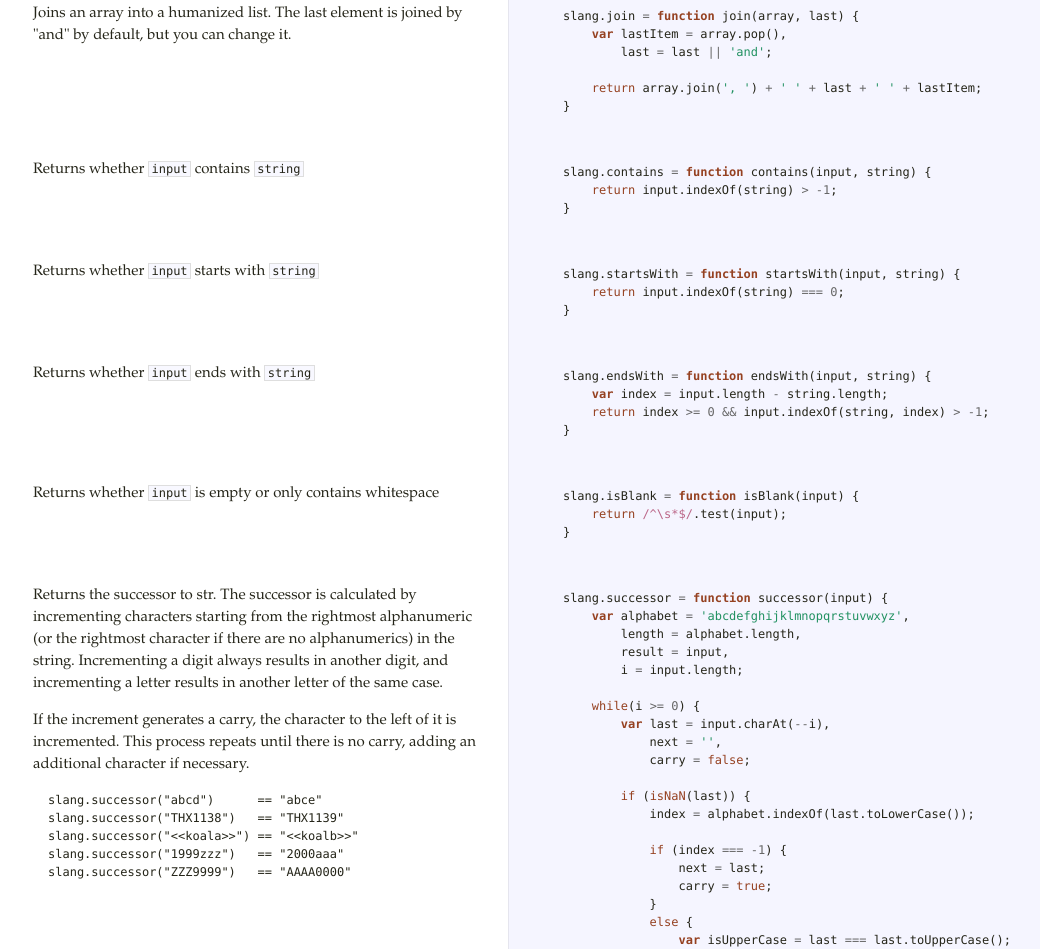
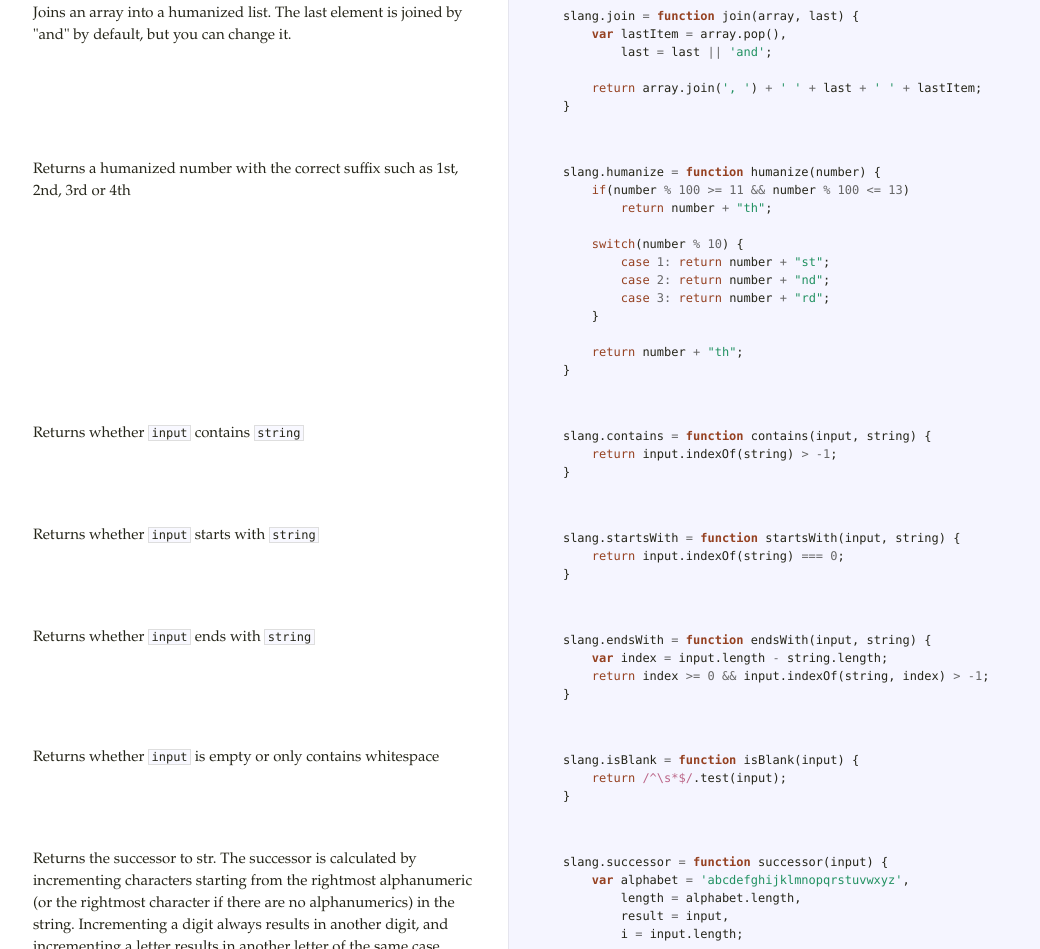
Before and after one commit to devongovett/slang, a website: page index.html in a window 1280 px wide. Shown: the part 2441-3390 px from the top of the page, without its empty margins (17-1057 px from the left). Drawn offline with Linux system fonts and the light colour scheme.

Commit message:
Add slang.humanize. Turns numbers into properly suffixed strings such as 1st, 2nd and 104th.

```diff
--- a/index.html
+++ b/index.html
@@ -77,20 +77,33 @@ by "and" by default, but you can change it.</p>             </td>             <t
 
         <span class="k">return</span> <span class="nx">array</span><span class="p">.</span><span class="nx">join</span><span class="p">(</span><span class="s1">&#39;, &#39;</span><span class="p">)</span> <span class="o">+</span> <span class="s1">&#39; &#39;</span> <span class="o">+</span> <span class="nx">last</span> <span class="o">+</span> <span class="s1">&#39; &#39;</span> <span class="o">+</span> <span class="nx">lastItem</span><span class="p">;</span>
     <span class="p">}</span>
-    </pre></div>             </td>           </tr>                               <tr id="section-25">             <td class="docs">               <div class="pilwrap">                 <a class="pilcrow" href="#section-25">&#182;</a>               </div>               <p>Returns whether <code>input</code> contains <code>string</code></p>             </td>             <td class="code">               <div class="highlight"><pre>    <span class="nx">slang</span><span class="p">.</span><span class="nx">contains</span> <span class="o">=</span> <span class="kd">function</span> <span class="nx">contains</span><span class="p">(</span><span class="nx">input</span><span class="p">,</span> <span class="nx">string</span><span class="p">)</span> <span class="p">{</span>
+    </pre></div>             </td>           </tr>                               <tr id="section-25">             <td class="docs">               <div class="pilwrap">                 <a class="pilcrow" href="#section-25">&#182;</a>               </div>               <p>Returns a humanized number with the correct suffix
+such as 1st, 2nd, 3rd or 4th</p>             </td>             <td class="code">               <div class="highlight"><pre>    <span class="nx">slang</span><span class="p">.</span><span class="nx">humanize</span> <span class="o">=</span> <span class="kd">function</span> <span class="nx">humanize</span><span class="p">(</span><span class="nx">number</span><span class="p">)</span> <span class="p">{</span>
+        <span class="k">if</span><span class="p">(</span><span class="nx">number</span> <span class="o">%</span> <span class="mi">100</span> <span class="o">&gt;=</span> <span class="mi">11</span> <span class="o">&amp;&amp;</span> <span class="nx">number</span> <span class="o">%</span> <span class="mi">100</span> <span class="o">&lt;=</span> <span class="mi">13</span><span class="p">)</span>
+            <span class="k">return</span> <span class="nx">number</span> <span class="o">+</span> <span class="s2">&quot;th&quot;</span><span class="p">;</span>
+
+        <span class="k">switch</span><span class="p">(</span><span class="nx">number</span> <span class="o">%</span> <span class="mi">10</span><span class="p">)</span> <span class="p">{</span>
+            <span class="k">case</span> <span class="mi">1</span><span class="o">:</span> <span class="k">return</span> <span class="nx">number</span> <span class="o">+</span> <span class="s2">&quot;st&quot;</span><span class="p">;</span>
+            <span class="k">case</span> <span class="mi">2</span><span class="o">:</span> <span class="k">return</span> <span class="nx">number</span> <span class="o">+</span> <span class="s2">&quot;nd&quot;</span><span class="p">;</span>
+            <span class="k">case</span> <span class="mi">3</span><span class="o">:</span> <span class="k">return</span> <span class="nx">number</span> <span class="o">+</span> <span class="s2">&quot;rd&quot;</span><span class="p">;</span>
+        <span class="p">}</span>
+
+        <span class="k">return</span> <span class="nx">number</span> <span class="o">+</span> <span class="s2">&quot;th&quot;</span><span class="p">;</span>
+    <span class="p">}</span>
+    </pre></div>             </td>           </tr>                               <tr id="section-26">             <td class="docs">               <div class="pilwrap">                 <a class="pilcrow" href="#section-26">&#182;</a>               </div>               <p>Returns whether <code>input</code> contains <code>string</code></p>             </td>             <td class="code">               <div class="highlight"><pre>    <span class="nx">slang</span><span class="p">.</span><span class="nx">contains</span> <span class="o">=</span> <span class="kd">function</span> <span class="nx">contains</span><span class="p">(</span><span class="nx">input</span><span class="p">,</span> <span class="nx">string</span><span class="p">)</span> <span class="p">{</span>
         <span class="k">return</span> <span class="nx">input</span><span class="p">.</span><span class="nx">indexOf</span><span class="p">(</span><span class="nx">string</span><span class="p">)</span> <span class="o">&gt;</span> <span class="o">-</span><span class="mi">1</span><span class="p">;</span>
     <span class="p">}</span>
-    </pre></div>             </td>           </tr>                               <tr id="section-26">             <td class="docs">               <div class="pilwrap">                 <a class="pilcrow" href="#section-26">&#182;</a>               </div>               <p>Returns whether <code>input</code> starts with <code>string</code></p>             </td>             <td class="code">               <div class="highlight"><pre>    <span class="nx">slang</span><span class="p">.</span><span class="nx">startsWith</span> <span class="o">=</span> <span class="kd">function</span> <span class="nx">startsWith</span><span class="p">(</span><span class="nx">input</span><span class="p">,</span> <span class="nx">string</span><span class="p">)</span> <span class="p">{</span>
+    </pre></div>             </td>           </tr>                               <tr id="section-27">             <td class="docs">               <div class="pilwrap">                 <a class="pilcrow" href="#section-27">&#182;</a>               </div>               <p>Returns whether <code>input</code> starts with <code>string</code></p>             </td>             <td class="code">               <div class="highlight"><pre>    <span class="nx">slang</span><span class="p">.</span><span class="nx">startsWith</span> <span class="o">=</span> <span class="kd">function</span> <span class="nx">startsWith</span><span class="p">(</span><span class="nx">input</span><span class="p">,</span> <span class="nx">string</span><span class="p">)</span> <span class="p">{</span>
         <span class="k">return</span> <span class="nx">input</span><span class="p">.</span><span class="nx">indexOf</span><span class="p">(</span><span class="nx">string</span><span class="p">)</span> <span class="o">===</span> <span class="mi">0</span><span class="p">;</span>
     <span class="p">}</span>
-    </pre></div>             </td>           </tr>                               <tr id="section-27">             <td class="docs">               <div class="pilwrap">                 <a class="pilcrow" href="#section-27">&#182;</a>               </div>               <p>Returns whether <code>input</code> ends with <code>string</code></p>             </td>             <td class="code">               <div class="highlight"><pre>    <span class="nx">slang</span><span class="p">.</span><span class="nx">endsWith</span> <span class="o">=</span> <span class="kd">function</span> <span class="nx">endsWith</span><span class="p">(</span><span class="nx">input</span><span class="p">,</span> <span class="nx">string</span><span class="p">)</span> <span class="p">{</span>
+    </pre></div>             </td>           </tr>                               <tr id="section-28">             <td class="docs">               <div class="pilwrap">                 <a class="pilcrow" href="#section-28">&#182;</a>               </div>               <p>Returns whether <code>input</code> ends with <code>string</code></p>             </td>             <td class="code">               <div class="highlight"><pre>    <span class="nx">slang</span><span class="p">.</span><span class="nx">endsWith</span> <span class="o">=</span> <span class="kd">function</span> <span class="nx">endsWith</span><span class="p">(</span><span class="nx">input</span><span class="p">,</span> <span class="nx">string</span><span class="p">)</span> <span class="p">{</span>
         <span class="kd">var</span> <span class="nx">index</span> <span class="o">=</span> <span class="nx">input</span><span class="p">.</span><span class="nx">length</span> <span class="o">-</span> <span class="nx">string</span><span class="p">.</span><span class="nx">length</span><span class="p">;</span>
         <span class="k">return</span> <span class="nx">index</span> <span class="o">&gt;=</span> <span class="mi">0</span> <span class="o">&amp;&amp;</span> <span class="nx">input</span><span class="p">.</span><span class="nx">indexOf</span><span class="p">(</span><span class="nx">string</span><span class="p">,</span> <span class="nx">index</span><span class="p">)</span> <span class="o">&gt;</span> <span class="o">-</span><span class="mi">1</span><span class="p">;</span>
     <span class="p">}</span>
-    </pre></div>             </td>           </tr>                               <tr id="section-28">             <td class="docs">               <div class="pilwrap">                 <a class="pilcrow" href="#section-28">&#182;</a>               </div>               <p>Returns whether <code>input</code> is empty or only contains whitespace</p>             </td>             <td class="code">               <div class="highlight"><pre>    <span class="nx">slang</span><span class="p">.</span><span class="nx">isBlank</span> <span class="o">=</span> <span class="kd">function</span> <span class="nx">isBlank</span><span class="p">(</span><span class="nx">input</span><span class="p">)</span> <span class="p">{</span>
+    </pre></div>             </td>           </tr>                               <tr id="section-29">             <td class="docs">               <div class="pilwrap">                 <a class="pilcrow" href="#section-29">&#182;</a>               </div>               <p>Returns whether <code>input</code> is empty or only contains whitespace</p>             </td>             <td class="code">               <div class="highlight"><pre>    <span class="nx">slang</span><span class="p">.</span><span class="nx">isBlank</span> <span class="o">=</span> <span class="kd">function</span> <span class="nx">isBlank</span><span class="p">(</span><span class="nx">input</span><span class="p">)</span> <span class="p">{</span>
         <span class="k">return</span> <span class="sr">/^\s*$/</span><span class="p">.</span><span class="nx">test</span><span class="p">(</span><span class="nx">input</span><span class="p">);</span>
     <span class="p">}</span>
-    </pre></div>             </td>           </tr>                               <tr id="section-29">             <td class="docs">               <div class="pilwrap">                 <a class="pilcrow" href="#section-29">&#182;</a>               </div>               <p>Returns the successor to str. The successor is calculated by incrementing characters starting
+    </pre></div>             </td>           </tr>                               <tr id="section-30">             <td class="docs">               <div class="pilwrap">                 <a class="pilcrow" href="#section-30">&#182;</a>               </div>               <p>Returns the successor to str. The successor is calculated by incrementing characters starting
 from the rightmost alphanumeric (or the rightmost character if there are no alphanumerics) in the
 string. Incrementing a digit always results in another digit, and incrementing a letter results in
 another letter of the same case.</p>
@@ -156,7 +169,7 @@ slang.successor("ZZZ9999")   == "AAAA0000"
         <span class="p">}</span>
         <span class="k">return</span> <span class="nx">result</span><span class="p">;</span>
     <span class="p">}</span>
-    </pre></div>             </td>           </tr>                               <tr id="section-30">             <td class="docs">               <div class="pilwrap">                 <a class="pilcrow" href="#section-30">&#182;</a>               </div>               <p>Returns a unique guid of the specified length, or 32 by default</p>             </td>             <td class="code">               <div class="highlight"><pre>    <span class="nx">slang</span><span class="p">.</span><span class="nx">guid</span> <span class="o">=</span> <span class="kd">function</span> <span class="nx">guid</span><span class="p">(</span><span class="nx">length</span><span class="p">)</span> <span class="p">{</span>
+    </pre></div>             </td>           </tr>                               <tr id="section-31">             <td class="docs">               <div class="pilwrap">                 <a class="pilcrow" href="#section-31">&#182;</a>               </div>               <p>Returns a unique guid of the specified length, or 32 by default</p>             </td>             <td class="code">               <div class="highlight"><pre>    <span class="nx">slang</span><span class="p">.</span><span class="nx">guid</span> <span class="o">=</span> <span class="kd">function</span> <span class="nx">guid</span><span class="p">(</span><span class="nx">length</span><span class="p">)</span> <span class="p">{</span>
         <span class="kd">var</span> <span class="nx">buf</span> <span class="o">=</span> <span class="p">[],</span>
             <span class="nx">chars</span> <span class="o">=</span> <span class="s1">&#39;ABCDEFGHIJKLMNOPQRSTUVWXYZabcdefghijklmnopqrstuvwxyz0123456789&#39;</span><span class="p">,</span>
             <span class="nx">charlen</span> <span class="o">=</span> <span class="nx">chars</span><span class="p">.</span><span class="nx">length</span><span class="p">,</span>
@@ -168,7 +181,7 @@ slang.successor("ZZZ9999")   == "AAAA0000"
 
         <span class="k">return</span> <span class="nx">buf</span><span class="p">.</span><span class="nx">join</span><span class="p">(</span><span class="s1">&#39;&#39;</span><span class="p">);</span>
     <span class="p">}</span>
-    </pre></div>             </td>           </tr>                               <tr id="section-31">             <td class="docs">               <div class="pilwrap">                 <a class="pilcrow" href="#section-31">&#182;</a>               </div>               <p>Adds the methods from the slang object to String.prototype</p>             </td>             <td class="code">               <div class="highlight"><pre>    <span class="nx">slang</span><span class="p">.</span><span class="nx">addToPrototype</span> <span class="o">=</span> <span class="kd">function</span> <span class="nx">addToPrototype</span><span class="p">()</span> <span class="p">{</span>
+    </pre></div>             </td>           </tr>                               <tr id="section-32">             <td class="docs">               <div class="pilwrap">                 <a class="pilcrow" href="#section-32">&#182;</a>               </div>               <p>Adds the methods from the slang object to String.prototype</p>             </td>             <td class="code">               <div class="highlight"><pre>    <span class="nx">slang</span><span class="p">.</span><span class="nx">addToPrototype</span> <span class="o">=</span> <span class="kd">function</span> <span class="nx">addToPrototype</span><span class="p">()</span> <span class="p">{</span>
         <span class="k">for</span> <span class="p">(</span><span class="nx">key</span> <span class="k">in</span> <span class="nx">slang</span><span class="p">)</span> <span class="p">{</span>
             <span class="k">if</span> <span class="p">(</span><span class="nx">key</span> <span class="o">===</span> <span class="s1">&#39;guid&#39;</span> <span class="o">||</span> <span class="nx">key</span> <span class="o">===</span> <span class="s1">&#39;isString&#39;</span> <span class="o">||</span> <span class="nx">key</span> <span class="o">===</span> <span class="s1">&#39;version&#39;</span> <span class="o">||</span> <span class="nx">key</span> <span class="o">===</span> <span class="s1">&#39;addToPrototype&#39;</span><span class="p">)</span>
                 <span class="k">continue</span><span class="p">;</span>
```
Also changed, not shown: slang.js (+22 -2 lines), test.js (+9 -0 lines), README.md, slang.min.js.
